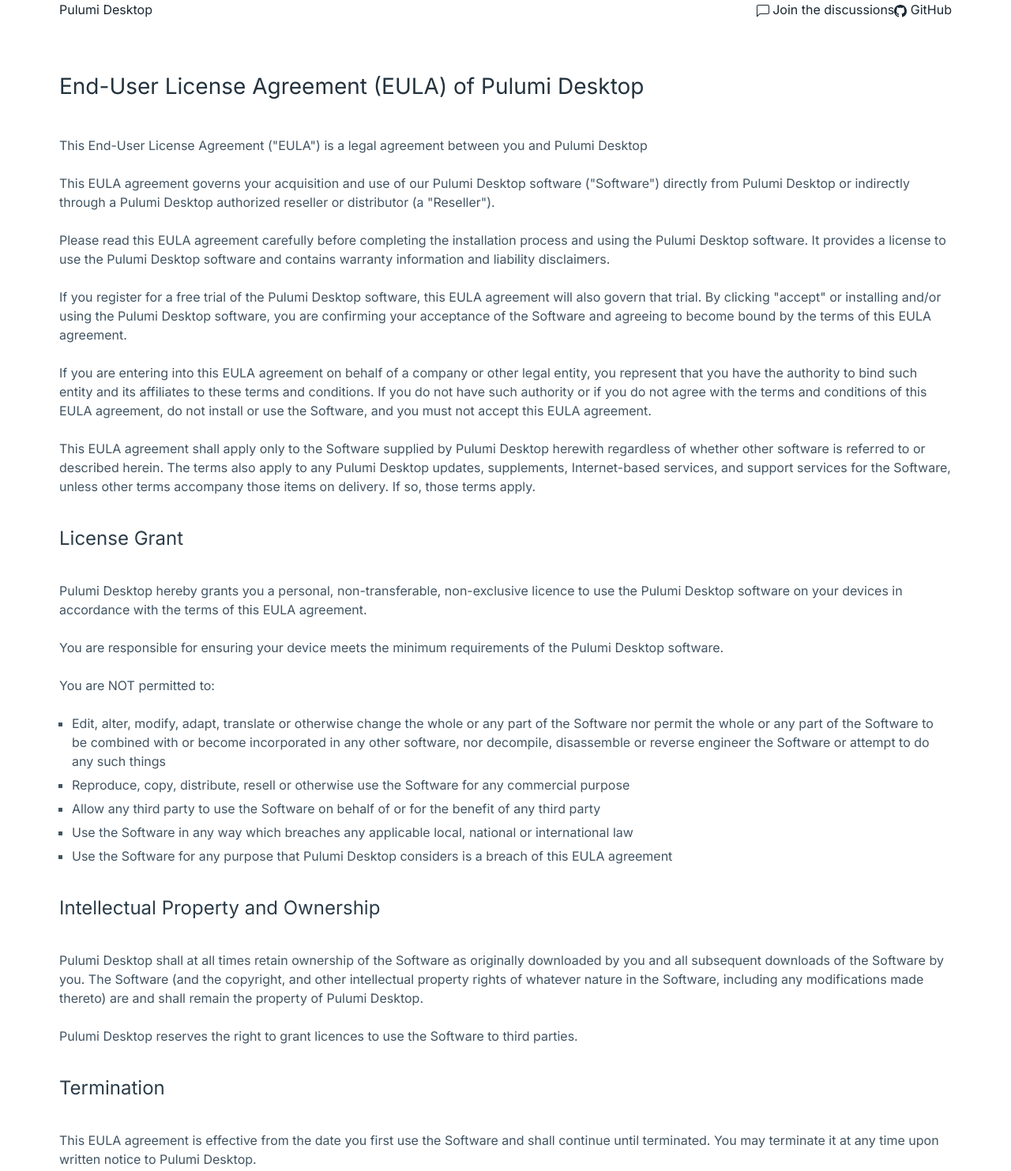
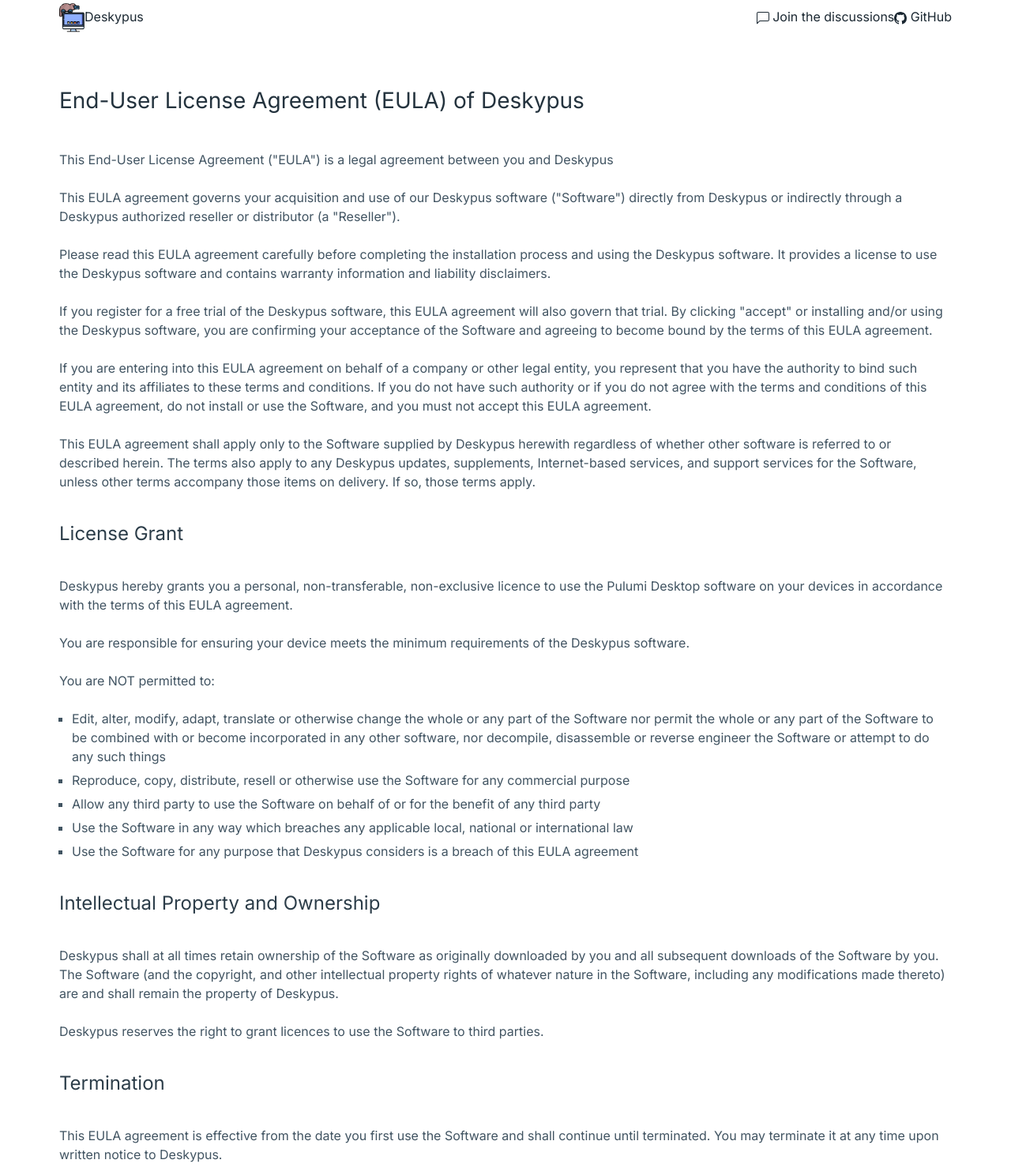
Before and after one commit to pulumi-desktop/pulumi-desktop.github.io, a website built with Parcel: page src/eula.html in a window 1280 px wide. Shown: the top 1483 px of the page at 79% size. Built offline with nearby package versions, Linux system fonts and the light colour scheme.

Commit message:
Rebrand. Use a new logo

```diff
--- a/src/assets/styles/custom.scss
+++ b/src/assets/styles/custom.scss
@@ -30,17 +30,13 @@
         text-align: center;
 
         .logo {
-            width: 64px;
-            height: 64px;
+            width: 128px;
         }
     }
 
     .logo {
-        display: none;
         width: 32px;
-        height: 32px;
-
-        @include img-switcher();
+        height: auto;
     }
 
     .screenshot {
--- a/src/eula.html
+++ b/src/eula.html
@@ -4,7 +4,7 @@
         <meta charset="utf-8" />
         <meta name="viewport" content="width=device-width, initial-scale=1" />
 
-        <title>Pulumi Desktop | EULA</title>
+        <title>Deskypus | EULA</title>
         <link rel="preconnect" href="https://fonts.googleapis.com" crossorigin />
         <link rel="preconnect" href="https://fonts.gstatic.com" crossorigin />
         <link
@@ -18,7 +18,8 @@
     <body>
         <nav class="container">
             <ul>
-                <li><a href="/" class="contrast">Pulumi Desktop</a></li>
+                <li><img src="assets/images/logo.png" alt="Deskypus" class="logo" /></li>
+                <li><a href="/" class="contrast">Deskypus</a></li>
             </ul>
             <ul>
                 <li>
@@ -58,27 +59,25 @@
             </ul>
         </nav>
         <main class="container eula">
-            <h2>End-User License Agreement (EULA) of Pulumi Desktop</h2>
+            <h2>End-User License Agreement (EULA) of Deskypus</h2>
 
-            <p>This End-User License Agreement ("EULA") is a legal agreement between you and Pulumi Desktop</p>
+            <p>This End-User License Agreement ("EULA") is a legal agreement between you and Deskypus</p>
 
             <p>
-                This EULA agreement governs your acquisition and use of our Pulumi Desktop software ("Software")
-                directly from Pulumi Desktop or indirectly through a Pulumi Desktop authorized reseller or distributor
-                (a "Reseller").
+                This EULA agreement governs your acquisition and use of our Deskypus software ("Software") directly from
+                Deskypus or indirectly through a Deskypus authorized reseller or distributor (a "Reseller").
             </p>
 
             <p>
                 Please read this EULA agreement carefully before completing the installation process and using the
-                Pulumi Desktop software. It provides a license to use the Pulumi Desktop software and contains warranty
-                information and liability disclaimers.
+                Deskypus software. It provides a license to use the Deskypus software and contains warranty information
+                and liability disclaimers.
             </p>
 
             <p>
-                If you register for a free trial of the Pulumi Desktop software, this EULA agreement will also govern
-                that trial. By clicking "accept" or installing and/or using the Pulumi Desktop software, you are
-                confirming your acceptance of the Software and agreeing to become bound by the terms of this EULA
-                agreement.
+                If you register for a free trial of the Deskypus software, this EULA agreement will also govern that
+                trial. By clicking "accept" or installing and/or using the Deskypus software, you are confirming your
+                acceptance of the Software and agreeing to become bound by the terms of this EULA agreement.
             </p>
 
             <p>
@@ -89,23 +88,20 @@
             </p>
 
             <p>
-                This EULA agreement shall apply only to the Software supplied by Pulumi Desktop herewith regardless of
-                whether other software is referred to or described herein. The terms also apply to any Pulumi Desktop
-                updates, supplements, Internet-based services, and support services for the Software, unless other terms
+                This EULA agreement shall apply only to the Software supplied by Deskypus herewith regardless of whether
+                other software is referred to or described herein. The terms also apply to any Deskypus updates,
+                supplements, Internet-based services, and support services for the Software, unless other terms
                 accompany those items on delivery. If so, those terms apply.
             </p>
 
             <h3>License Grant</h3>
 
             <p>
-                Pulumi Desktop hereby grants you a personal, non-transferable, non-exclusive licence to use the Pulumi
-                Desktop software on your devices in accordance with the terms of this EULA agreement.
+                Deskypus hereby grants you a personal, non-transferable, non-exclusive licence to use the Pulumi Desktop
+                software on your devices in accordance with the terms of this EULA agreement.
             </p>
 
-            <p>
-                You are responsible for ensuring your device meets the minimum requirements of the Pulumi Desktop
-                software.
-            </p>
+            <p>You are responsible for ensuring your device meets the minimum requirements of the Deskypus software.</p>
 
             <p>You are NOT permitted to:</p>
 
@@ -119,27 +115,25 @@
                 <li>Reproduce, copy, distribute, resell or otherwise use the Software for any commercial purpose</li>
                 <li>Allow any third party to use the Software on behalf of or for the benefit of any third party</li>
                 <li>Use the Software in any way which breaches any applicable local, national or international law</li>
-                <li>
-                    Use the Software for any purpose that Pulumi Desktop considers is a breach of this EULA agreement
-                </li>
+                <li>Use the Software for any purpose that Deskypus considers is a breach of this EULA agreement</li>
             </ul>
 
             <h3>Intellectual Property and Ownership</h3>
 
             <p>
-                Pulumi Desktop shall at all times retain ownership of the Software as originally downloaded by you and
-                all subsequent downloads of the Software by you. The Software (and the copyright, and other intellectual
+                Deskypus shall at all times retain ownership of the Software as originally downloaded by you and all
+                subsequent downloads of the Software by you. The Software (and the copyright, and other intellectual
                 property rights of whatever nature in the Software, including any modifications made thereto) are and
-                shall remain the property of Pulumi Desktop.
+                shall remain the property of Deskypus.
             </p>
 
-            <p>Pulumi Desktop reserves the right to grant licences to use the Software to third parties.</p>
+            <p>Deskypus reserves the right to grant licences to use the Software to third parties.</p>
 
             <h3>Termination</h3>
 
             <p>
                 This EULA agreement is effective from the date you first use the Software and shall continue until
-                terminated. You may terminate it at any time upon written notice to Pulumi Desktop.
+                terminated. You may terminate it at any time upon written notice to Deskypus.
             </p>
 
             <p>
```
Also changed, not shown: src/index.html (+7 -4 lines), src/assets/images/avatar-on-white.svg (deleted), src/assets/images/logo.png (added).
